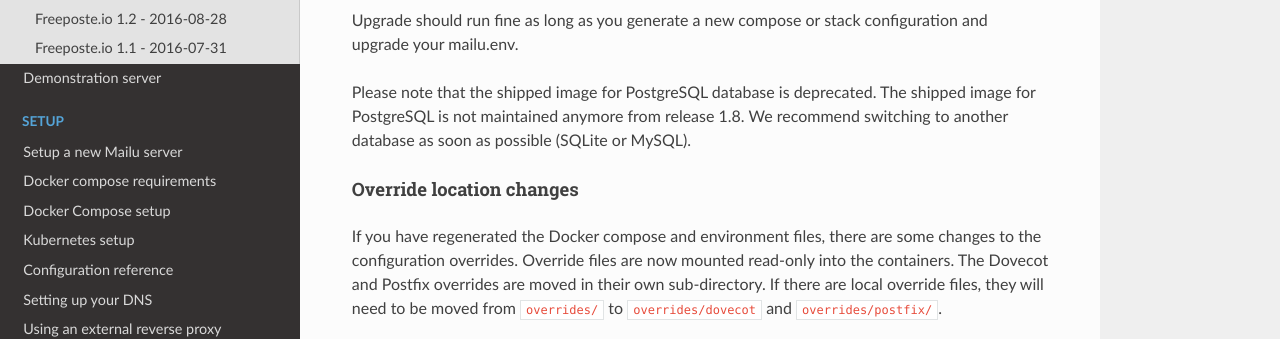
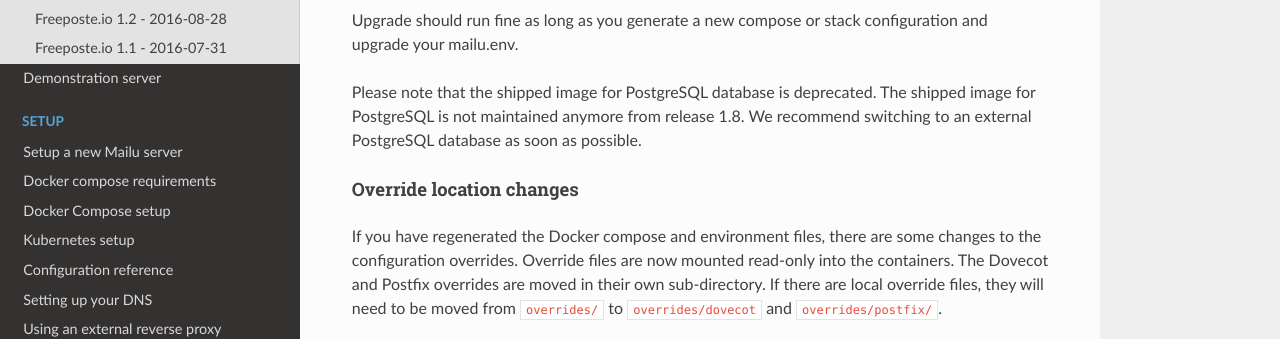
Before and after one commit to WillingDev0812/Mail-Management-Tool, a Sphinx documentation site: the page built from docs/releases.rst, in a window 1280 px wide and 900 px high, scrolled down 948 px. Shown: the part 175-514 px from the top of the window. Built offline with Sphinx 7.4.7 and the Read the Docs theme 2.0.0, drawn with Linux system fonts in a browser that asks for light colours; formulas are drawn with MathJax 3.

Commit message:
rewording about the usage of PostgreSQL
Co-authored-by: lub <github@lubiland.de>

```diff
--- a/docs/releases.rst
+++ b/docs/releases.rst
@@ -35,7 +35,7 @@ configuration and upgrade your mailu.env.
 
 Please note that the shipped image for PostgreSQL database is deprecated.
 The shipped image for PostgreSQL is not maintained anymore from release 1.8.
-We recommend switching to another database as soon as possible (SQLite or MySQL).
+We recommend switching to an external PostgreSQL database as soon as possible.
 
 Override location changes
 ^^^^^^^^^^^^^^^^^^^^^^^^^
```
